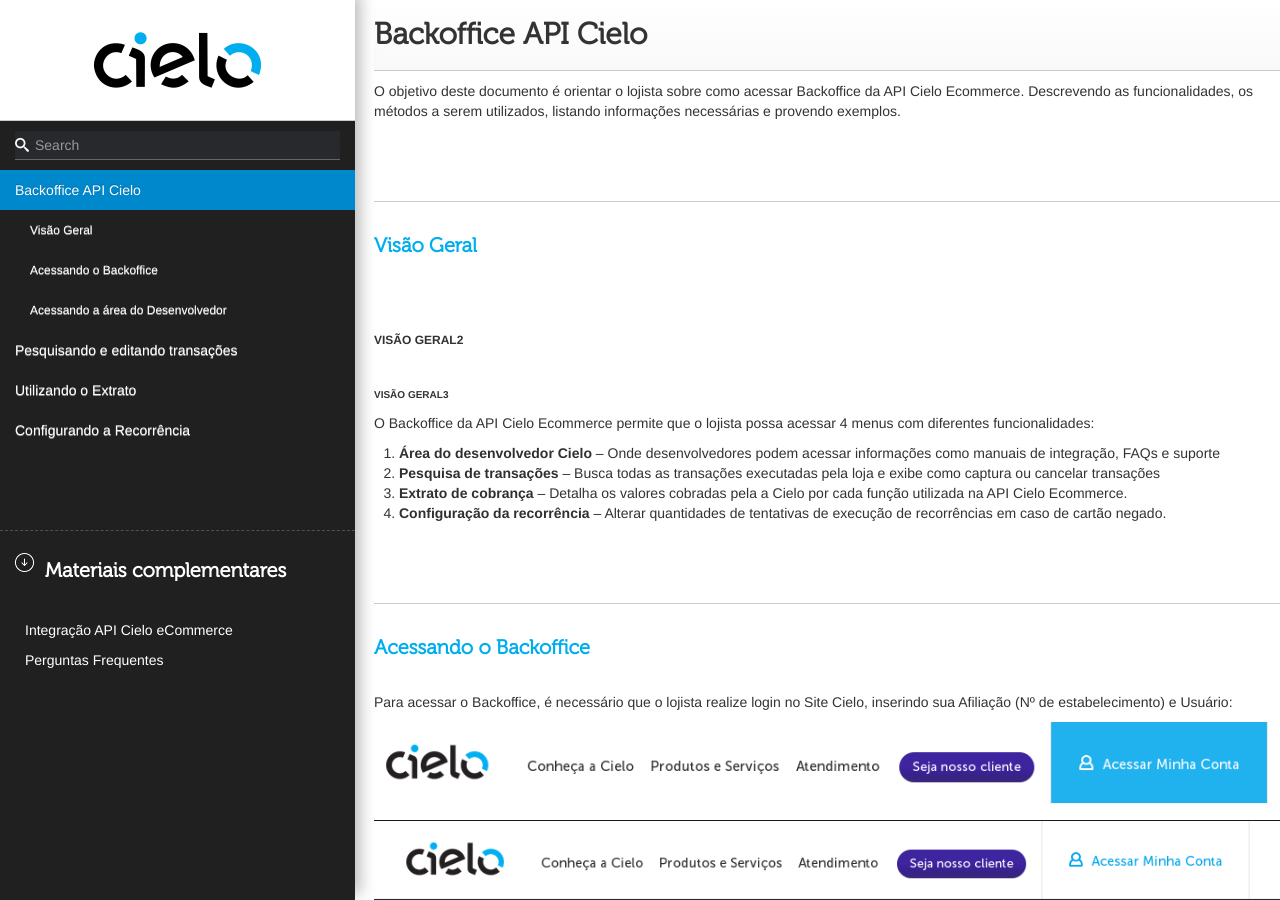
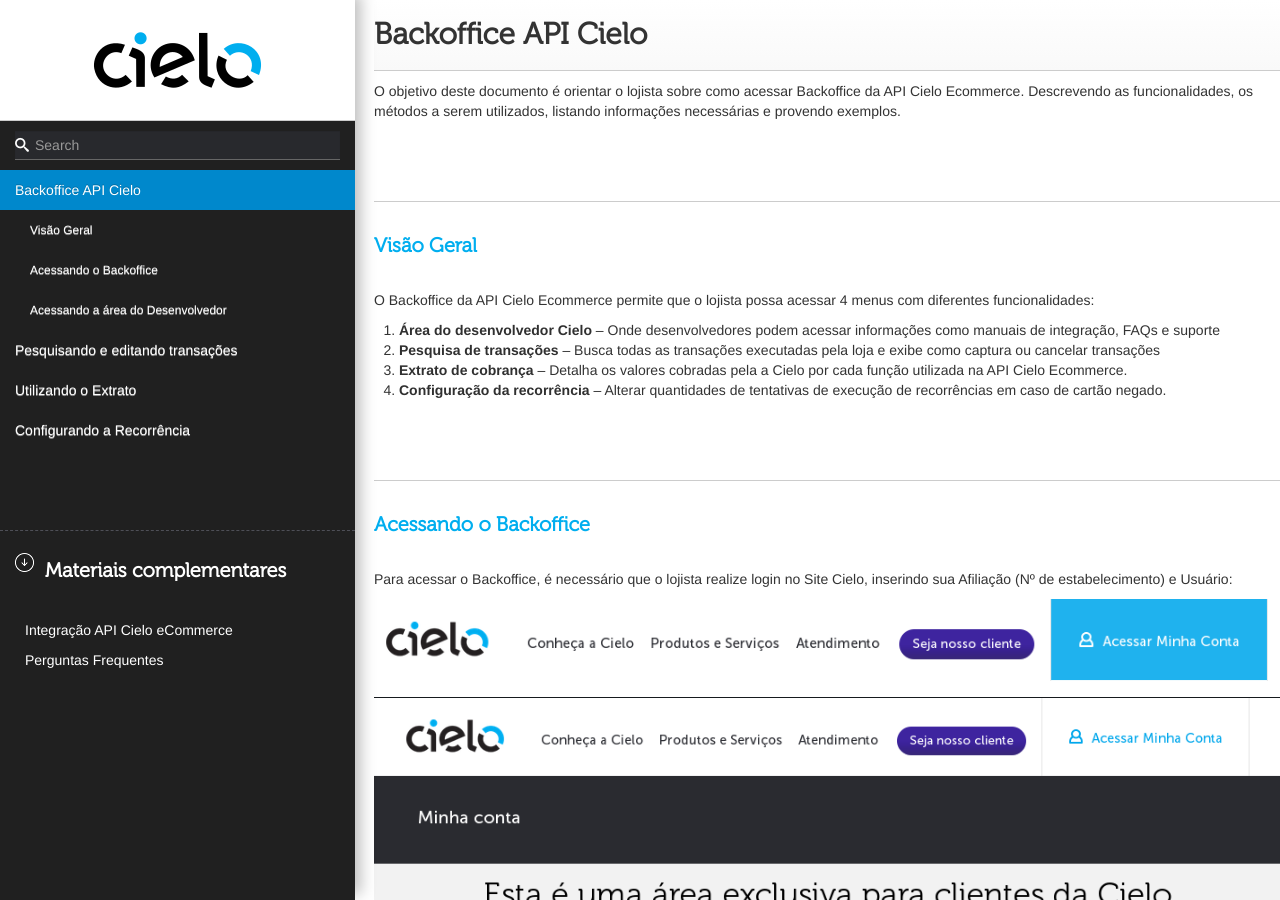
Before and after one commit to DeveloperCielo/Tutorial, a Jekyll site: the page built from _posts/2017-07-07-Backoffice-3.0.md, in a window 1280 px wide and 900 px high. Built offline with Jekyll 4.4.1, drawn with Linux system fonts in a browser that asks for light colours; some web fonts are replaced.

Commit message:
Update 2017-07-07-Backoffice-3.0.md

```diff
--- a/_posts/2017-07-07-Backoffice-3.0.md
+++ b/_posts/2017-07-07-Backoffice-3.0.md
@@ -13,10 +13,6 @@
 O objetivo deste documento é orientar o lojista sobre como acessar Backoffice da API Cielo Ecommerce. Descrevendo as funcionalidades, os métodos a serem utilizados, listando informações necessárias e provendo exemplos.
 
 ## Visão Geral
-
-### Visão Geral2
-
-#### Visão Geral3
 
 O Backoffice da API Cielo Ecommerce permite que o lojista possa acessar 4 menus com diferentes funcionalidades:
 
```
